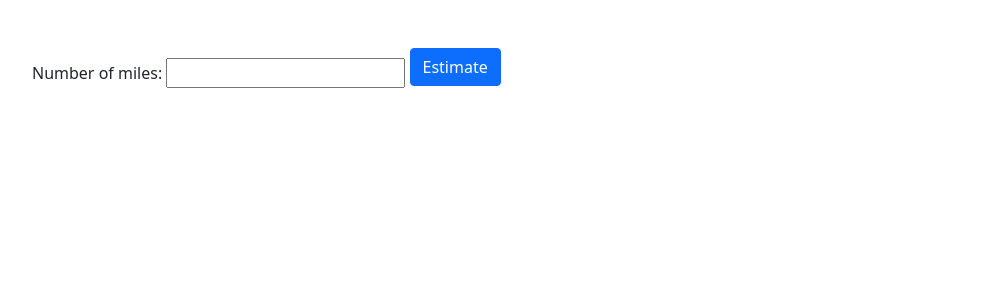
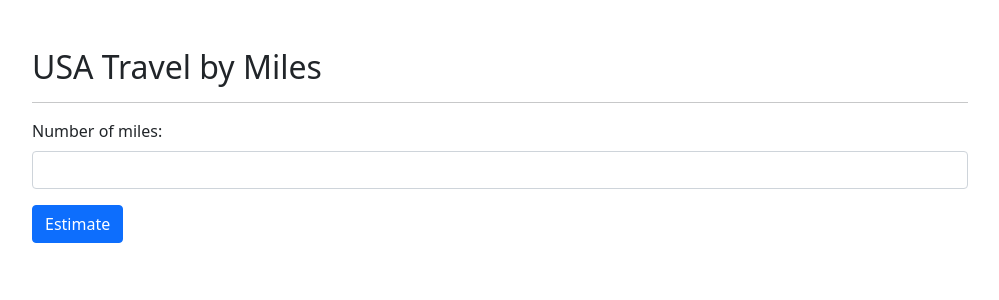
Before and after one commit to TayTufenkjian/drunk-on-carbon, a Django app: page /usa_simple in a window 1280 px wide. Shown: the part 130-430 px from the top of the page, without its empty margins (140-1139 px from the left). Run offline with Django 4.2, Linux system fonts and the light colour scheme.

Commit message:
updated layout/styles of simple estimate form

```diff
--- a/carbon/templates/usa_simple.html
+++ b/carbon/templates/usa_simple.html
@@ -2,9 +2,11 @@
 {% load static %}
 
 {% block body %}
+    <h2>USA Travel by Miles</h2>
+    <hr>
     <form class="estimate-form">
-        <label for="miles">Number of miles: </label>
-        <input type="number" name="miles" id="miles">
+        <label for="miles" class="form-label">Number of miles: </label>
+        <input type="number" class="form-control" name="miles" id="miles">
         <input type="submit" class="btn btn-primary" value="Estimate">
     </form>
 
```
